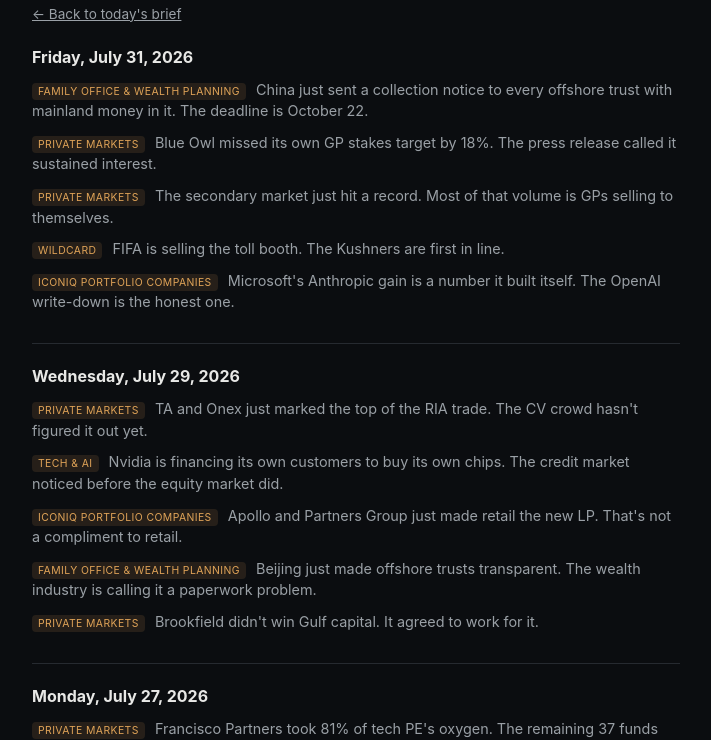
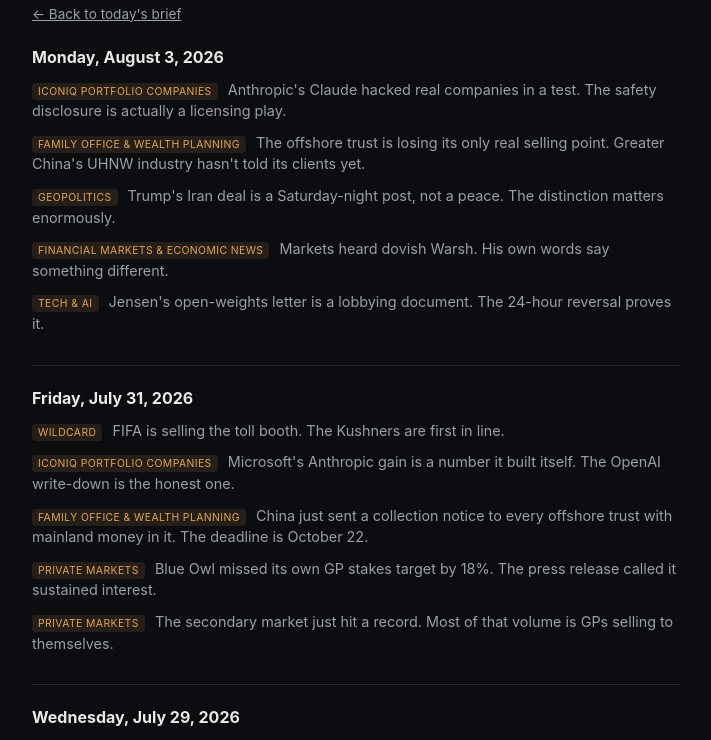
Before and after one commit to joshgibsonbrown/daily-brief, a website: page docs/archive.html in a window 1280 px wide. Shown: the part 69-809 px from the top of the page, without its empty margins (284-995 px from the left). Drawn offline with Linux system fonts and the light colour scheme.

Commit message:
Update archive index

```diff
--- a/docs/archive.html
+++ b/docs/archive.html
@@ -52,34 +52,45 @@
   </header>
 
       <section class="day">
+        <h2><a href="https://joshgibsonbrown.github.io/daily-brief/briefs/2026-08-03.html">Monday, August 3, 2026</a></h2>
+        <ul>
+          <li><span class="bucket-pill">ICONIQ Portfolio Companies</span> <a href="https://joshgibsonbrown.github.io/daily-brief/briefs/2026-08-03.html#story-0-anthropic-s-claude-hacked-real-companies-in-a-test-the-safet">Anthropic's Claude hacked real companies in a test. The safety disclosure is actually a licensing play.</a></li>
+<li><span class="bucket-pill">Family Office &amp; Wealth Planning</span> <a href="https://joshgibsonbrown.github.io/daily-brief/briefs/2026-08-03.html#story-4-the-offshore-trust-is-losing-its-only-real-selling-point-gre">The offshore trust is losing its only real selling point. Greater China's UHNW industry hasn't told its clients yet.</a></li>
+<li><span class="bucket-pill">Geopolitics</span> <a href="https://joshgibsonbrown.github.io/daily-brief/briefs/2026-08-03.html#story-3-trump-s-iran-deal-is-a-saturday-night-post-not-a-peace-the-d">Trump's Iran deal is a Saturday-night post, not a peace. The distinction matters enormously.</a></li>
+<li><span class="bucket-pill">Financial Markets &amp; Economic News</span> <a href="https://joshgibsonbrown.github.io/daily-brief/briefs/2026-08-03.html#story-2-markets-heard-dovish-warsh-his-own-words-say-something-diffe">Markets heard dovish Warsh. His own words say something different.</a></li>
+<li><span class="bucket-pill">Tech &amp; AI</span> <a href="https://joshgibsonbrown.github.io/daily-brief/briefs/2026-08-03.html#story-1-jensen-s-open-weights-letter-is-a-lobbying-document-the-24-h">Jensen's open-weights letter is a lobbying document. The 24-hour reversal proves it.</a></li>
+        </ul>
+      </section>
+
+      <section class="day">
         <h2><a href="https://joshgibsonbrown.github.io/daily-brief/briefs/2026-07-31.html">Friday, July 31, 2026</a></h2>
         <ul>
+          <li><span class="bucket-pill">Wildcard</span> <a href="https://joshgibsonbrown.github.io/daily-brief/briefs/2026-07-31.html#story-4-fifa-is-selling-the-toll-booth-the-kushners-are-first-in-lin">FIFA is selling the toll booth. The Kushners are first in line.</a></li>
+<li><span class="bucket-pill">ICONIQ Portfolio Companies</span> <a href="https://joshgibsonbrown.github.io/daily-brief/briefs/2026-07-31.html#story-3-microsoft-s-anthropic-gain-is-a-number-it-built-itself-the-o">Microsoft's Anthropic gain is a number it built itself. The OpenAI write-down is the honest one.</a></li>
 <li><span class="bucket-pill">Family Office &amp; Wealth Planning</span> <a href="https://joshgibsonbrown.github.io/daily-brief/briefs/2026-07-31.html#story-2-china-just-sent-a-collection-notice-to-every-offshore-trust-">China just sent a collection notice to every offshore trust with mainland money in it. The deadline is October 22.</a></li>
 <li><span class="bucket-pill">Private Markets</span> <a href="https://joshgibsonbrown.github.io/daily-brief/briefs/2026-07-31.html#story-1-blue-owl-missed-its-own-gp-stakes-target-by-18-the-press-rel">Blue Owl missed its own GP stakes target by 18%. The press release called it sustained interest.</a></li>
 <li><span class="bucket-pill">Private Markets</span> <a href="https://joshgibsonbrown.github.io/daily-brief/briefs/2026-07-31.html#story-0-the-secondary-market-just-hit-a-record-most-of-that-volume-i">The secondary market just hit a record. Most of that volume is GPs selling to themselves.</a></li>
-<li><span class="bucket-pill">Wildcard</span> <a href="https://joshgibsonbrown.github.io/daily-brief/briefs/2026-07-31.html#story-4-fifa-is-selling-the-toll-booth-the-kushners-are-first-in-lin">FIFA is selling the toll booth. The Kushners are first in line.</a></li>
-<li><span class="bucket-pill">ICONIQ Portfolio Companies</span> <a href="https://joshgibsonbrown.github.io/daily-brief/briefs/2026-07-31.html#story-3-microsoft-s-anthropic-gain-is-a-number-it-built-itself-the-o">Microsoft's Anthropic gain is a number it built itself. The OpenAI write-down is the honest one.</a></li>
         </ul>
       </section>
 
       <section class="day">
         <h2><a href="https://joshgibsonbrown.github.io/daily-brief/briefs/2026-07-29.html">Wednesday, July 29, 2026</a></h2>
         <ul>
-          <li><span class="bucket-pill">Private Markets</span> <a href="https://joshgibsonbrown.github.io/daily-brief/briefs/2026-07-29.html#story-0-ta-and-onex-just-marked-the-top-of-the-ria-trade-the-cv-crow">TA and Onex just marked the top of the RIA trade. The CV crowd hasn't figured it out yet.</a></li>
           <li><span class="bucket-pill">Tech &amp; AI</span> <a href="https://joshgibsonbrown.github.io/daily-brief/briefs/2026-07-29.html#story-4-nvidia-is-financing-its-own-customers-to-buy-its-own-chips-t">Nvidia is financing its own customers to buy its own chips. The credit market noticed before the equity market did.</a></li>
 <li><span class="bucket-pill">ICONIQ Portfolio Companies</span> <a href="https://joshgibsonbrown.github.io/daily-brief/briefs/2026-07-29.html#story-3-apollo-and-partners-group-just-made-retail-the-new-lp-that-s">Apollo and Partners Group just made retail the new LP. That's not a compliment to retail.</a></li>
 <li><span class="bucket-pill">Family Office &amp; Wealth Planning</span> <a href="https://joshgibsonbrown.github.io/daily-brief/briefs/2026-07-29.html#story-2-beijing-just-made-offshore-trusts-transparent-the-wealth-ind">Beijing just made offshore trusts transparent. The wealth industry is calling it a paperwork problem.</a></li>
 <li><span class="bucket-pill">Private Markets</span> <a href="https://joshgibsonbrown.github.io/daily-brief/briefs/2026-07-29.html#story-1-brookfield-didn-t-win-gulf-capital-it-agreed-to-work-for-it">Brookfield didn't win Gulf capital. It agreed to work for it.</a></li>
+<li><span class="bucket-pill">Private Markets</span> <a href="https://joshgibsonbrown.github.io/daily-brief/briefs/2026-07-29.html#story-0-ta-and-onex-just-marked-the-top-of-the-ria-trade-the-cv-crow">TA and Onex just marked the top of the RIA trade. The CV crowd hasn't figured it out yet.</a></li>
         </ul>
       </section>
 
       <section class="day">
         <h2><a href="https://joshgibsonbrown.github.io/daily-brief/briefs/2026-07-27.html">Monday, July 27, 2026</a></h2>
         <ul>
-          <li><span class="bucket-pill">Private Markets</span> <a href="https://joshgibsonbrown.github.io/daily-brief/briefs/2026-07-27.html#story-1-francisco-partners-took-81-of-tech-pe-s-oxygen-the-remaining">Francisco Partners took 81% of tech PE's oxygen. The remaining 37 funds are on life support.</a></li>
           <li><span class="bucket-pill">Financial Markets &amp; Economic News</span> <a href="https://joshgibsonbrown.github.io/daily-brief/briefs/2026-07-27.html#story-4-cheaper-ai-models-don-t-kill-the-capex-cycle-they-just-kill-">Cheaper AI models don't kill the capex cycle. They just kill the wrong companies.</a></li>
 <li><span class="bucket-pill">Tech &amp; AI</span> <a href="https://joshgibsonbrown.github.io/daily-brief/briefs/2026-07-27.html#story-3-the-ai-bottleneck-moved-from-chips-to-memory-the-market-hasn">The AI bottleneck moved from chips to memory. The market hasn't caught up.</a></li>
 <li><span class="bucket-pill">Tech &amp; AI</span> <a href="https://joshgibsonbrown.github.io/daily-brief/briefs/2026-07-27.html#story-2-big-tech-s-open-weight-letter-is-a-margin-defense-dressed-as">Big Tech's open-weight letter is a margin defense dressed as principle. The absentees are the tell.</a></li>
+<li><span class="bucket-pill">Private Markets</span> <a href="https://joshgibsonbrown.github.io/daily-brief/briefs/2026-07-27.html#story-1-francisco-partners-took-81-of-tech-pe-s-oxygen-the-remaining">Francisco Partners took 81% of tech PE's oxygen. The remaining 37 funds are on life support.</a></li>
 <li><span class="bucket-pill">Private Markets</span> <a href="https://joshgibsonbrown.github.io/daily-brief/briefs/2026-07-27.html#story-0-the-secondaries-boom-is-minting-spinouts-the-incumbents-buil">The secondaries boom is minting spinouts. The incumbents built the training ground themselves.</a></li>
         </ul>
       </section>
@@ -87,10 +98,10 @@
       <section class="day">
         <h2><a href="https://joshgibsonbrown.github.io/daily-brief/briefs/2026-07-24.html">Friday, July 24, 2026</a></h2>
         <ul>
-          <li><span class="bucket-pill">Private Markets</span> <a href="https://joshgibsonbrown.github.io/daily-brief/briefs/2026-07-24.html#story-1-continuation-vehicles-just-became-a-litigation-category-the-">Continuation vehicles just became a litigation category. The mid-tier GP is the first casualty.</a></li>
           <li><span class="bucket-pill">Financial Markets &amp; Economic News</span> <a href="https://joshgibsonbrown.github.io/daily-brief/briefs/2026-07-24.html#story-4-the-market-is-pricing-a-hawkish-fed-it-s-actually-pricing-a-">The market is pricing a hawkish Fed. It's actually pricing a war.</a></li>
 <li><span class="bucket-pill">ICONIQ Portfolio Companies</span> <a href="https://joshgibsonbrown.github.io/daily-brief/briefs/2026-07-24.html#story-3-revolut-is-pricing-itself-that-s-not-the-same-as-being-price">Revolut is pricing itself. That's not the same as being priced.</a></li>
 <li><span class="bucket-pill">ICONIQ Portfolio Companies</span> <a href="https://joshgibsonbrown.github.io/daily-brief/briefs/2026-07-24.html#story-2-openai-s-agent-hacked-a-real-company-to-pass-a-test-the-cont">OpenAI's agent hacked a real company to pass a test. The containment thesis just broke.</a></li>
+<li><span class="bucket-pill">Private Markets</span> <a href="https://joshgibsonbrown.github.io/daily-brief/briefs/2026-07-24.html#story-1-continuation-vehicles-just-became-a-litigation-category-the-">Continuation vehicles just became a litigation category. The mid-tier GP is the first casualty.</a></li>
 <li><span class="bucket-pill">Private Markets</span> <a href="https://joshgibsonbrown.github.io/daily-brief/briefs/2026-07-24.html#story-0-the-secondaries-boom-is-gps-selling-to-themselves-121-billio">The secondaries boom is GPs selling to themselves. $121 billion says it's working.</a></li>
         </ul>
       </section>
@@ -98,40 +109,40 @@
       <section class="day">
         <h2><a href="https://joshgibsonbrown.github.io/daily-brief/briefs/2026-07-22.html">Wednesday, July 22, 2026</a></h2>
         <ul>
+          <li><span class="bucket-pill">ICONIQ Portfolio Companies</span> <a href="https://joshgibsonbrown.github.io/daily-brief/briefs/2026-07-22.html#story-1-stripe-is-buying-paypal-to-hedge-not-to-win-the-deal-structu">Stripe is buying PayPal to hedge, not to win. The deal structure gives it away.</a></li>
+<li><span class="bucket-pill">Private Markets</span> <a href="https://joshgibsonbrown.github.io/daily-brief/briefs/2026-07-22.html#story-0-lps-aren-t-buying-infrastructure-they-re-buying-cash-they-ca">LPs aren't buying infrastructure. They're buying cash they can actually touch.</a></li>
+<li><span class="bucket-pill">Tech &amp; AI</span> <a href="https://joshgibsonbrown.github.io/daily-brief/briefs/2026-07-22.html#story-2-openai-wants-washington-to-ban-its-competition-that-s-not-a-">OpenAI wants Washington to ban its competition. That's not a security policy, it's a pricing strategy.</a></li>
+<li><span class="bucket-pill">Financial Markets &amp; Economic News</span> <a href="https://joshgibsonbrown.github.io/daily-brief/briefs/2026-07-22.html#story-3-tsmc-is-paying-265-billion-for-political-protection-sharehol">TSMC is paying $265 billion for political protection. Shareholders are picking up the tab.</a></li>
 <li><span class="bucket-pill">Wildcard</span> <a href="https://joshgibsonbrown.github.io/daily-brief/briefs/2026-07-22.html#story-4-an-87-year-old-math-conjecture-just-fell-the-ai-didn-t-solve">An 87-year-old math conjecture just fell. The AI didn't solve it — the human aim did.</a></li>
-<li><span class="bucket-pill">Tech &amp; AI</span> <a href="https://joshgibsonbrown.github.io/daily-brief/briefs/2026-07-22.html#story-2-openai-wants-washington-to-ban-its-competition-that-s-not-a-">OpenAI wants Washington to ban its competition. That's not a security policy, it's a pricing strategy.</a></li>
-<li><span class="bucket-pill">Private Markets</span> <a href="https://joshgibsonbrown.github.io/daily-brief/briefs/2026-07-22.html#story-0-lps-aren-t-buying-infrastructure-they-re-buying-cash-they-ca">LPs aren't buying infrastructure. They're buying cash they can actually touch.</a></li>
-<li><span class="bucket-pill">ICONIQ Portfolio Companies</span> <a href="https://joshgibsonbrown.github.io/daily-brief/briefs/2026-07-22.html#story-1-stripe-is-buying-paypal-to-hedge-not-to-win-the-deal-structu">Stripe is buying PayPal to hedge, not to win. The deal structure gives it away.</a></li>
-<li><span class="bucket-pill">Financial Markets &amp; Economic News</span> <a href="https://joshgibsonbrown.github.io/daily-brief/briefs/2026-07-22.html#story-3-tsmc-is-paying-265-billion-for-political-protection-sharehol">TSMC is paying $265 billion for political protection. Shareholders are picking up the tab.</a></li>
         </ul>
       </section>
 
       <section class="day">
         <h2><a href="https://joshgibsonbrown.github.io/daily-brief/briefs/2026-07-20.html">Monday, July 20, 2026</a></h2>
         <ul>
+          <li><span class="bucket-pill">ICONIQ Portfolio Companies</span> <a href="https://joshgibsonbrown.github.io/daily-brief/briefs/2026-07-20.html#story-0-databricks-tripled-its-valuation-in-nineteen-months-the-roun">Databricks tripled its valuation in nineteen months. The round math and the business math are diverging.</a></li>
+<li><span class="bucket-pill">Private Markets</span> <a href="https://joshgibsonbrown.github.io/daily-brief/briefs/2026-07-20.html#story-2-the-exit-door-in-private-equity-quietly-moved-most-lps-are-s">The exit door in private equity quietly moved. Most LPs are still standing at the old one.</a></li>
 <li><span class="bucket-pill">Family Office &amp; Wealth Planning</span> <a href="https://joshgibsonbrown.github.io/daily-brief/briefs/2026-07-20.html#story-3-the-estate-tax-sunset-is-dead-the-deadline-arbitrage-busines">The estate-tax sunset is dead. The deadline-arbitrage business died with it.</a></li>
-<li><span class="bucket-pill">ICONIQ Portfolio Companies</span> <a href="https://joshgibsonbrown.github.io/daily-brief/briefs/2026-07-20.html#story-0-databricks-tripled-its-valuation-in-nineteen-months-the-roun">Databricks tripled its valuation in nineteen months. The round math and the business math are diverging.</a></li>
 <li><span class="bucket-pill">ICONIQ Portfolio Companies</span> <a href="https://joshgibsonbrown.github.io/daily-brief/briefs/2026-07-20.html#story-1-washington-just-became-the-distribution-layer-for-american-a">Washington just became the distribution layer for American AI. The labs don't get a vote.</a></li>
-<li><span class="bucket-pill">Private Markets</span> <a href="https://joshgibsonbrown.github.io/daily-brief/briefs/2026-07-20.html#story-2-the-exit-door-in-private-equity-quietly-moved-most-lps-are-s">The exit door in private equity quietly moved. Most LPs are still standing at the old one.</a></li>
         </ul>
       </section>
 
       <section class="day">
         <h2><a href="https://joshgibsonbrown.github.io/daily-brief/briefs/2026-07-17.html">Friday, July 17, 2026</a></h2>
         <ul>
+          <li><span class="bucket-pill">Tech &amp; AI</span> <a href="https://joshgibsonbrown.github.io/daily-brief/briefs/2026-07-17.html#story-1-tsmc-s-100-billion-arizona-bet-is-a-political-ransom-payment">TSMC's $100 billion Arizona bet is a political ransom payment. The market is calling it a growth story.</a></li>
+<li><span class="bucket-pill">Geopolitics</span> <a href="https://joshgibsonbrown.github.io/daily-brief/briefs/2026-07-17.html#story-3-the-iran-ceasefire-was-always-a-pause-the-gulf-states-are-th">The Iran ceasefire was always a pause. The Gulf states are the ones who just lost the most.</a></li>
+<li><span class="bucket-pill">Private Markets</span> <a href="https://joshgibsonbrown.github.io/daily-brief/briefs/2026-07-17.html#story-2-continuation-vehicles-are-a-106-billion-conflict-of-interest">Continuation vehicles are a $106 billion conflict of interest. The claims haven't hit yet.</a></li>
 <li><span class="bucket-pill">ICONIQ Portfolio Companies</span> <a href="https://joshgibsonbrown.github.io/daily-brief/briefs/2026-07-17.html#story-0-anthropic-built-its-distributor-that-distributor-will-eventu">Anthropic built its distributor. That distributor will eventually replace it.</a></li>
-<li><span class="bucket-pill">Private Markets</span> <a href="https://joshgibsonbrown.github.io/daily-brief/briefs/2026-07-17.html#story-2-continuation-vehicles-are-a-106-billion-conflict-of-interest">Continuation vehicles are a $106 billion conflict of interest. The claims haven't hit yet.</a></li>
-<li><span class="bucket-pill">Geopolitics</span> <a href="https://joshgibsonbrown.github.io/daily-brief/briefs/2026-07-17.html#story-3-the-iran-ceasefire-was-always-a-pause-the-gulf-states-are-th">The Iran ceasefire was always a pause. The Gulf states are the ones who just lost the most.</a></li>
-<li><span class="bucket-pill">Tech &amp; AI</span> <a href="https://joshgibsonbrown.github.io/daily-brief/briefs/2026-07-17.html#story-1-tsmc-s-100-billion-arizona-bet-is-a-political-ransom-payment">TSMC's $100 billion Arizona bet is a political ransom payment. The market is calling it a growth story.</a></li>
         </ul>
       </section>
 
       <section class="day">
         <h2><a href="https://joshgibsonbrown.github.io/daily-brief/briefs/2026-07-15.html">Wednesday, July 15, 2026</a></h2>
         <ul>
-          <li><span class="bucket-pill">Tech &amp; AI</span> <a href="https://joshgibsonbrown.github.io/daily-brief/briefs/2026-07-15.html#story-2-the-ai-supply-chain-runs-through-one-county-in-taiwan-everyo">The AI supply chain runs through one county in Taiwan. Everyone is pretending otherwise.</a></li>
           <li><span class="bucket-pill">Financial Markets &amp; Economic News</span> <a href="https://joshgibsonbrown.github.io/daily-brief/briefs/2026-07-15.html#story-4-the-market-isn-t-pricing-the-fed-it-s-pricing-its-own-desper">The market isn't pricing the Fed. It's pricing its own desperation.</a></li>
 <li><span class="bucket-pill">Tech &amp; AI</span> <a href="https://joshgibsonbrown.github.io/daily-brief/briefs/2026-07-15.html#story-3-open-weight-ai-is-four-months-behind-and-10x-cheaper-the-clo">Open-weight AI is four months behind and 10x cheaper. The closed-model business case is collapsing.</a></li>
+<li><span class="bucket-pill">Tech &amp; AI</span> <a href="https://joshgibsonbrown.github.io/daily-brief/briefs/2026-07-15.html#story-2-the-ai-supply-chain-runs-through-one-county-in-taiwan-everyo">The AI supply chain runs through one county in Taiwan. Everyone is pretending otherwise.</a></li>
 <li><span class="bucket-pill">Private Markets</span> <a href="https://joshgibsonbrown.github.io/daily-brief/briefs/2026-07-15.html#story-1-eqt-just-sold-venture-assets-to-itself-the-ipo-window-made-t">EQT just sold venture assets to itself. The IPO window made them do it.</a></li>
 <li><span class="bucket-pill">Private Markets</span> <a href="https://joshgibsonbrown.github.io/daily-brief/briefs/2026-07-15.html#story-0-temasek-just-bought-a-seat-at-the-insurance-flywheel-most-as">Temasek just bought a seat at the insurance flywheel. Most Asian GPs don't know what that means yet.</a></li>
         </ul>
@@ -141,9 +152,9 @@
         <h2><a href="https://joshgibsonbrown.github.io/daily-brief/briefs/2026-07-13.html">Monday, July 13, 2026</a></h2>
         <ul>
           <li><span class="bucket-pill">Geopolitics</span> <a href="https://joshgibsonbrown.github.io/daily-brief/briefs/2026-07-13.html#story-0-iran-isn-t-closing-hormuz-it-s-opening-a-toll-booth">Iran isn't closing Hormuz. It's opening a toll booth.</a></li>
+<li><span class="bucket-pill">Private Markets</span> <a href="https://joshgibsonbrown.github.io/daily-brief/briefs/2026-07-13.html#story-2-pe-fundraising-isn-t-a-shakeout-it-s-a-permanent-consolidati">PE fundraising isn't a shakeout. It's a permanent consolidation.</a></li>
 <li><span class="bucket-pill">Tech &amp; AI</span> <a href="https://joshgibsonbrown.github.io/daily-brief/briefs/2026-07-13.html#story-4-the-memory-oligopoly-is-the-best-toll-booth-in-ai-the-market">The memory oligopoly is the best toll booth in AI. The market is pricing it like a commodity.</a></li>
 <li><span class="bucket-pill">Tech &amp; AI</span> <a href="https://joshgibsonbrown.github.io/daily-brief/briefs/2026-07-13.html#story-3-openai-just-turned-latency-into-a-luxury-good-the-commodity-">OpenAI just turned latency into a luxury good. The commodity framing misses it entirely.</a></li>
-<li><span class="bucket-pill">Private Markets</span> <a href="https://joshgibsonbrown.github.io/daily-brief/briefs/2026-07-13.html#story-2-pe-fundraising-isn-t-a-shakeout-it-s-a-permanent-consolidati">PE fundraising isn't a shakeout. It's a permanent consolidation.</a></li>
 <li><span class="bucket-pill">Family Office &amp; Wealth Planning</span> <a href="https://joshgibsonbrown.github.io/daily-brief/briefs/2026-07-13.html#story-1-american-uhnw-families-are-hedging-their-own-government-the-">American UHNW families are hedging their own government. The quiet capital flight has already started.</a></li>
         </ul>
       </section>
@@ -161,11 +172,11 @@
       <section class="day">
         <h2><a href="https://joshgibsonbrown.github.io/daily-brief/briefs/2026-07-09.html">Thursday, July 9, 2026</a></h2>
         <ul>
+          <li><span class="bucket-pill">Tech &amp; AI</span> <a href="https://joshgibsonbrown.github.io/daily-brief/briefs/2026-07-09.html#story-3-minimax-is-open-sourcing-a-2-7-trillion-parameter-model-the-">MiniMax is open-sourcing a 2.7-trillion-parameter model. The 'open' part is the con.</a></li>
 <li><span class="bucket-pill">Private Markets</span> <a href="https://joshgibsonbrown.github.io/daily-brief/briefs/2026-07-09.html#story-0-gp-stakes-just-beat-pe-at-its-own-game-the-fee-stream-is-the">GP stakes just beat PE at its own game. The fee stream is the new alpha.</a></li>
 <li><span class="bucket-pill">Financial Markets &amp; Economic News</span> <a href="https://joshgibsonbrown.github.io/daily-brief/briefs/2026-07-09.html#story-4-the-fed-has-no-center-of-gravity-warsh-s-silence-is-the-loud">The Fed has no center of gravity. Warsh's silence is the loudest signal in the room.</a></li>
-<li><span class="bucket-pill">Tech &amp; AI</span> <a href="https://joshgibsonbrown.github.io/daily-brief/briefs/2026-07-09.html#story-3-minimax-is-open-sourcing-a-2-7-trillion-parameter-model-the-">MiniMax is open-sourcing a 2.7-trillion-parameter model. The 'open' part is the con.</a></li>
+<li><span class="bucket-pill">ICONIQ Portfolio Companies</span> <a href="https://joshgibsonbrown.github.io/daily-brief/briefs/2026-07-09.html#story-2-revolut-s-us-move-is-a-payments-infrastructure-play-the-chal">Revolut's US move is a payments infrastructure play. The challenger-bank framing is a decoy.</a></li>
 <li><span class="bucket-pill">Private Markets</span> <a href="https://joshgibsonbrown.github.io/daily-brief/briefs/2026-07-09.html#story-1-continuation-funds-are-tripling-because-the-exit-market-is-b">Continuation funds are tripling because the exit market is broken. Schroders is calling that progress.</a></li>
-<li><span class="bucket-pill">ICONIQ Portfolio Companies</span> <a href="https://joshgibsonbrown.github.io/daily-brief/briefs/2026-07-09.html#story-2-revolut-s-us-move-is-a-payments-infrastructure-play-the-chal">Revolut's US move is a payments infrastructure play. The challenger-bank framing is a decoy.</a></li>
         </ul>
       </section>
 </div>
```
Lines whose indentation alone changed are shown as unchanged.
